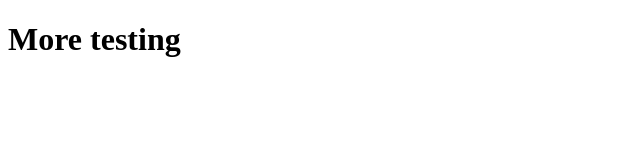
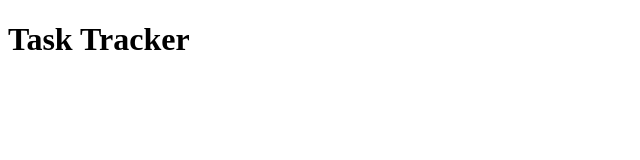
Before and after one commit to Pluxlite/Angular-program, an Angular app: page / in a window 1280 px wide. Shown: the top 160 px of the page, without its empty margins (0-640 px from the left). Built offline with nearby package versions, Linux system fonts and the light colour scheme.

Commit message:
Small changes just to test from another computer

```diff
--- a/src/app/app.component.html
+++ b/src/app/app.component.html
@@ -1 +1 @@
-<h1>More testing</h1>
+<h1>{{title}}</h1>
--- a/src/app/app.component.ts
+++ b/src/app/app.component.ts
@@ -6,5 +6,5 @@ import { Component } from '@angular/core';
   styleUrls: ['./app.component.css']
 })
 export class AppComponent {
-  title = 'angular-crash';
+  title: string = 'Task Tracker';
 }
```
